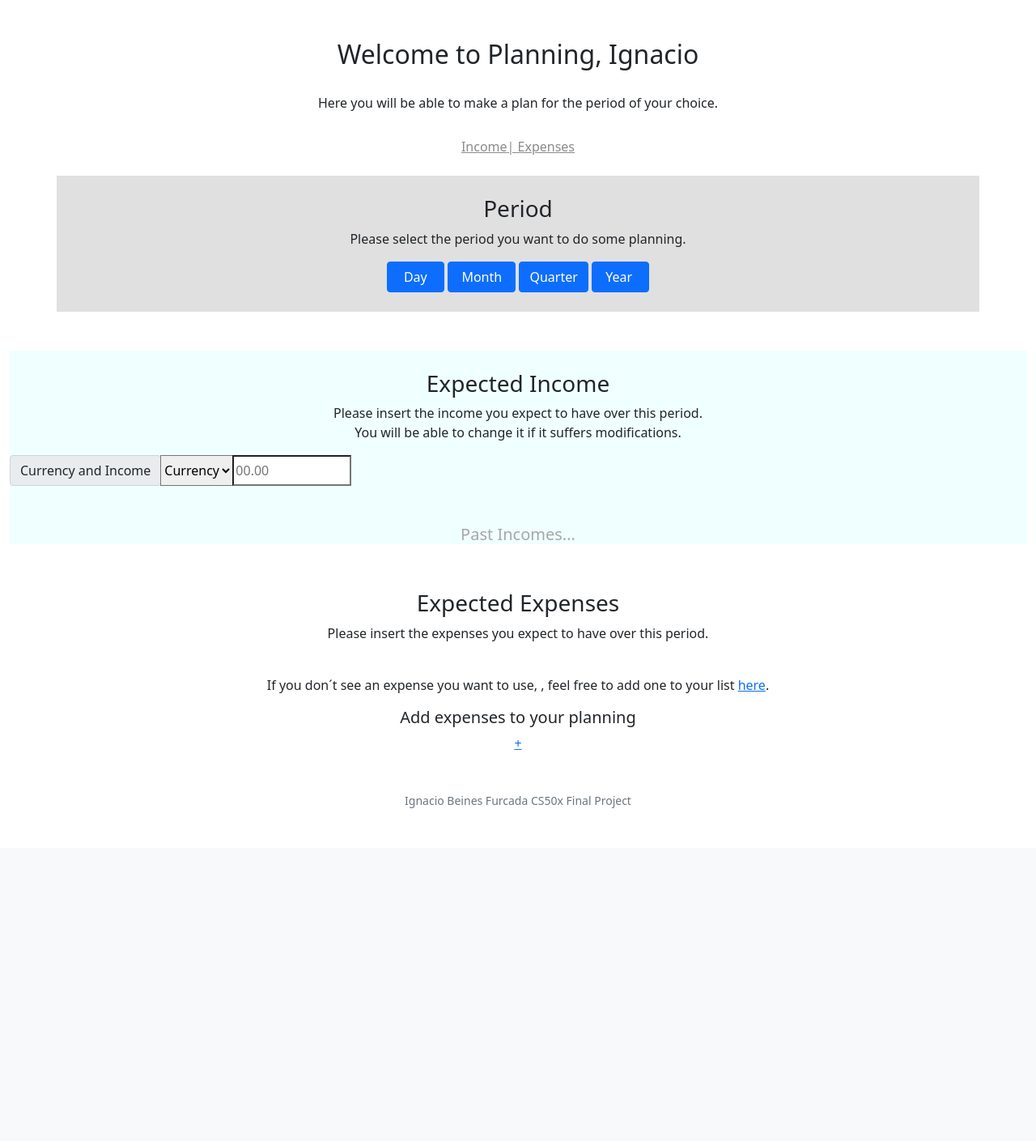
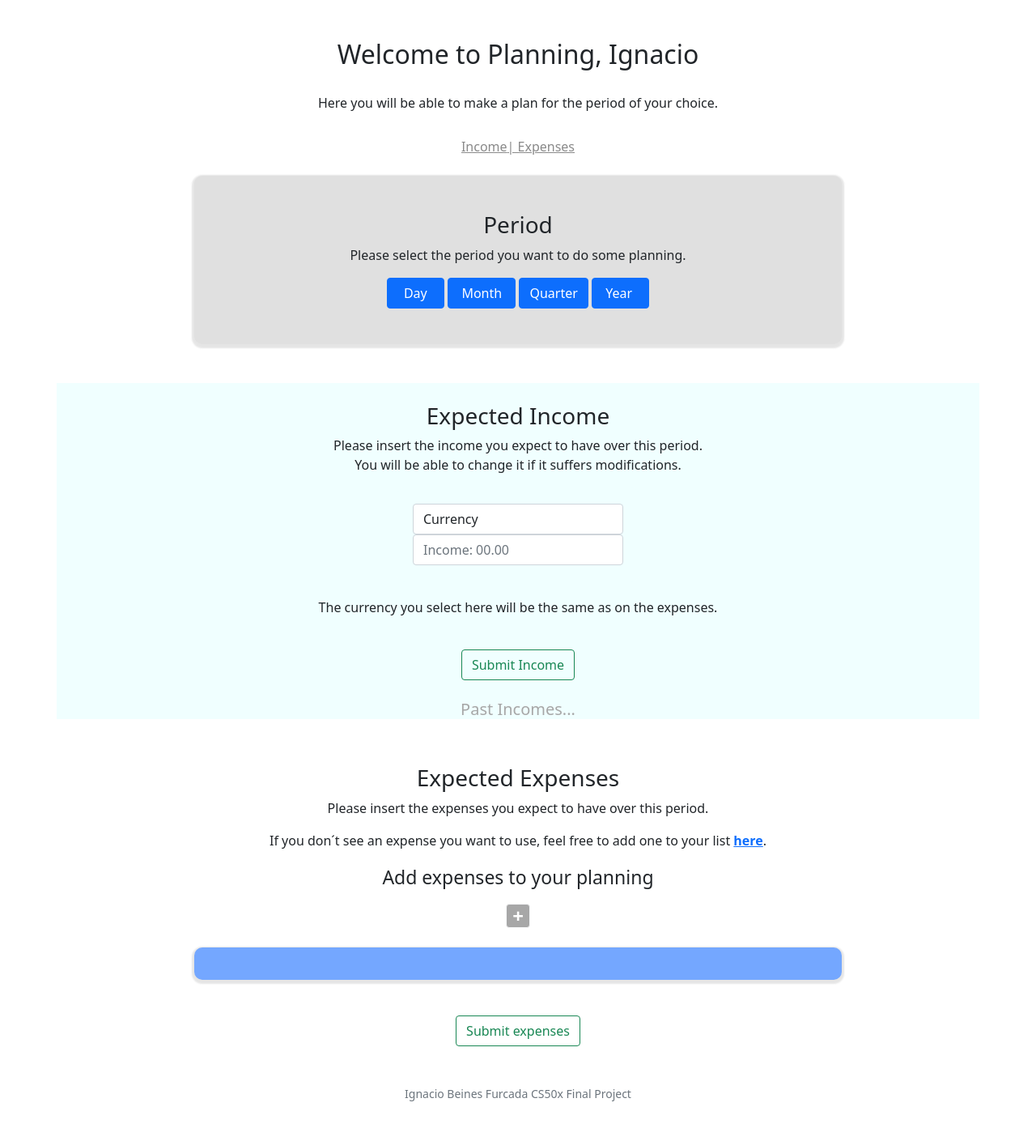
Before and after one commit to nachobeinesfurcada/cs50-final-project, a Flask app: page /planning in a window 1280 px wide. Shown: the part 105-1514 px from the top of the page at 81% size. Before the commit the page ends 1103 px from the top, so only its background shows below. Run offline with Flask 2, Linux system fonts and the light colour scheme; a user stored in the database is signed in; data comes from the database, SQL or seed files in the repository; some libraries are stand-ins or nearby versions.

Commit message:
Changes to planning

```diff
--- a/static/styles.css
+++ b/static/styles.css
@@ -44,6 +44,23 @@ a.button {
 
 .period {
     background-color: rgb(224, 224, 224);
+    margin:auto;
+    max-width: 800px;
+    border-radius: 10px;
+    width: auto;
+    padding: 20px;
+    margin-bottom: 20px;
+    box-shadow: 0 2px 2px 3px rgba(0,0,0,0.1);
+}
+
+.expected_income {
+    background-color: azure;
+    margin:auto;
+    max-width: 800px;
+    border-radius: 10px;
+    width: 300px;
+    padding: 20px;
+    margin-bottom: 20px;
 }
 
 .expenses {
@@ -83,9 +100,10 @@ form {
 .flex {
     display: flex;
     gap: 1.5em;
+    margin-bottom: 15px;
 
 }
-.delete {
+.add {
     text-decoration: none;
     display: inline-block;
     background:rgb(167, 167, 167);
@@ -101,3 +119,44 @@ form {
     align-items: center;
     cursor: pointer;
 }
+
+.input {
+    padding: 5px 10px;
+    background:#eee;
+    border: none;
+    width: 50%;
+
+}
+
+.delete {
+    text-decoration: none;
+    display: inline-block;
+    background:rgb(254, 164, 164);
+    color: #fff;
+    font-size: 1.5rem;
+    font-weight:bold;
+    width: 30px;
+    height: 30px;
+    color: #fff;
+    margin-left: auto;
+    display: flex;
+    justify-content: center;
+    align-items: center;
+    cursor: pointer;
+}
+
+.inp-group {
+    margin:auto;
+    max-width: 800px;
+    background: rgb(116, 167, 255);
+    border-radius: 10px;
+    width: auto;
+    padding: 20px;
+    margin-bottom: 20px;
+    box-shadow: 0 2px 2px 3px rgba(0,0,0,0.1);
+}
+
+.table_title {
+    font-size: 23px;
+    font-weight: 500;
+}
--- a/templates/planning.html
+++ b/templates/planning.html
@@ -31,71 +31,95 @@
             <input class="btn btn-primary" id ="year" type="button" value=" Year  ">
             <br><br>
         </div><br><br>
-        <div class="income " id="income">
+        <div class="income container" id="income">
             <br><h3>Expected Income</h3>
             <p>Please insert the income you expect to have over this period.  <br>You will be able to change it if it suffers modifications.
-            <div class="input-group" >
-                <div class="input-group-prepend">
-                  <span class="input-group-text" id="">Currency and Income</span>
-                </div class="input-group">
-                    <select name="currency">
-                    <option disabled selected>Currency</option>
-                    {% for currency in currencies %}
-                        <option value="{{ currency }}">{{ currency }}</option>
-                    {% endfor %}
-                </select>
-                <input type="text" size="10" placeholder="00.00" size="50">
+            <div class="form-row expected_income" >
+                <div class="col">
+                    <select class="form-control">
+                        <option selected disabled>Currency</option>
+                        {% for currency in currencies %}
+                        <option>{{ currency }}</option>
+                        {% endfor %}
+                    </select>
+                </div>
+                <div class="col">
+                    <input class="form-control" type="text" placeholder="Income: 00.00">
+                </div>
             </div>
-            <br><br>
+
+            <p>The currency you select here will be the same as on the expenses.</p>
+
+            <div>
+                <br>
+                <button class="btn btn-outline-success" type="submit">Submit Income</button>
+                <br>
+            </div>
+            <br>
             <h5 class="past-incomes">Past Incomes...</h5>
             <!-- to do insert past incomes-->
         </div>
+
         <br>
-        <div class="expenses_container" id="expenses">
+
+        <div style="margin:auto" id="expectedexpenses" class="expenses_container" id="expenses">
             <br><h3>Expected Expenses</h3>
-            <p>Please insert the expenses you expect to have over this period.  <br><br><p>If you don´t see an expense you want to use, , feel free to add one to your list <a href="/add_expense">here</a>.</p>
-            <h5>Add expenses to your planning</h5>
-            <a href="#" class="add">&plus;</a>
+            <p>Please insert the expenses you expect to have over this period.  <br><p>If you don´t see an expense you want to use, feel free to add one to your list <a href="/add_expense"><strong>here</strong></a>.</p>
+            <p class="table_title">Add expenses to your planning</p>
+            <a style="margin:auto" class="add btn btn-light">&plus;</a>
+            <br>
+            <div class="inp-group">
 
-            <div class="inp-group"></div>
+            </div>
+            <div>
+                <br>
+                <button class="btn btn-outline-success" type="submit">Submit expenses</button>
+                <br>
+            </div>
         </div>
         <script>
             const addBtn = document.querySelector(".add");
 
             const input = document.querySelector(".inp-group");
 
+            function removeInput() {
+                this.parentElement.remove();
+            }
+
             function addInput() {
-                const ExpenseName = document.createElement("input");
-                ExpenseName.type="text";
-                Currency.placeholder="Expense name"
-
-                const Currency = document.createElement("input");
-                Currency.type="text";
-                Currency.placeholder="Currency"
+                const ExpenseName = document.createElement("select");
+                ExpenseName.className = "form-control";
+                ExpenseName.type="select";
+                ExpenseName.placeholder="Expense name";
+                ExpenseName.options = "Hola";
 
                 const Amount = document.createElement("input");
+                Amount.className = "form-control";
                 Amount.type="integer";
-                Amount.placeholder="00.00"
+                Amount.placeholder="Amount: 00.00";
 
-                const AddExpense = document.createElement("input");
+                const AddExpense = document.createElement("button");
+                AddExpense.className = "btn btn-outline-primary";
+                AddExpense.type="submit";
 
                 const btn = document.createElement("a");
-                btn.className = "delete";
+                btn.className = "btn btn-danger";
                 btn.innerHTML = "&times";
+
+                btn.addEventListener("click", removeInput);
 
                 const flex = document.createElement("div");
                 flex.className = "flex";
 
                 input.appendChild(flex);
                 flex.appendChild(ExpenseName);
-                flex.appendChild(Currency);
                 flex.appendChild(Amount);
                 flex.appendChild(AddExpense);
                 flex.appendChild(btn);
 
-
             }
             addBtn.addEventListener("click", addInput);
+
 
         </script>
     </form>
```
Also changed, not shown: script.js (+0 -37 lines), app.py (line endings or trailing spaces), 5 other files.
